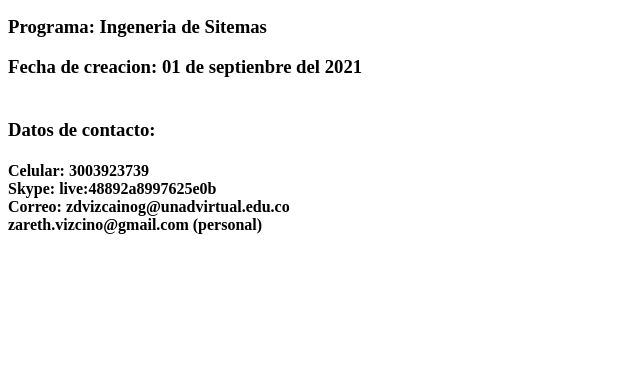
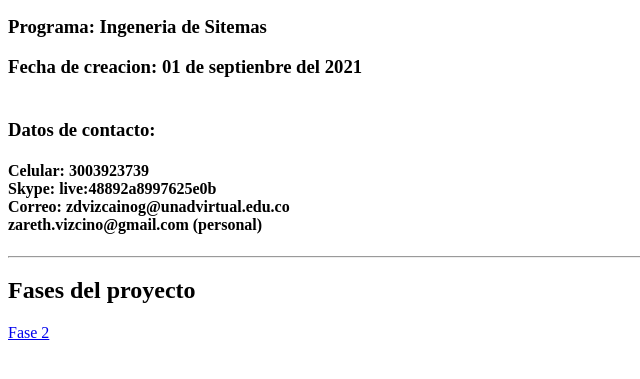
Before and after one commit to ZarethVizcino1/DSW-ZARETHVIZCAINO, a plain HTML site: page index.html in a window 1280 px wide. Shown: the part 105-484 px from the top of the page, without its empty margins (0-640 px from the left). Drawn offline with Linux system fonts and the light colour scheme.

Commit message:
Fase1
cambios de la fase 1 hechas en la fase 2

```diff
--- a/index.html
+++ b/index.html
@@ -1,5 +1,5 @@
  <!DOCTYPE html>
- <html lang="en">
+ <html lang="Es">
  <head>
      <meta charset="UTF-8">
      <meta http-equiv="X-UA-Compatible" content="IE=edge">
@@ -18,6 +18,8 @@ Datos de contacto:</h3>
 Skype:  live:48892a8997625e0b   <br>
 Correo: zdvizcainog@unadvirtual.edu.co   <br>
  zareth.vizcino@gmail.com (personal) </h4>
-
+ <hr>
+ <h2>Fases del proyecto</h2>
+ <a href="Fase 2/design.html">Fase 2</a>
  </body>
  </html>
```
